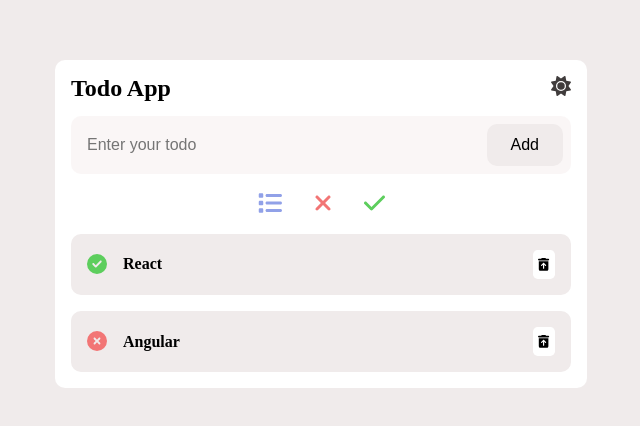
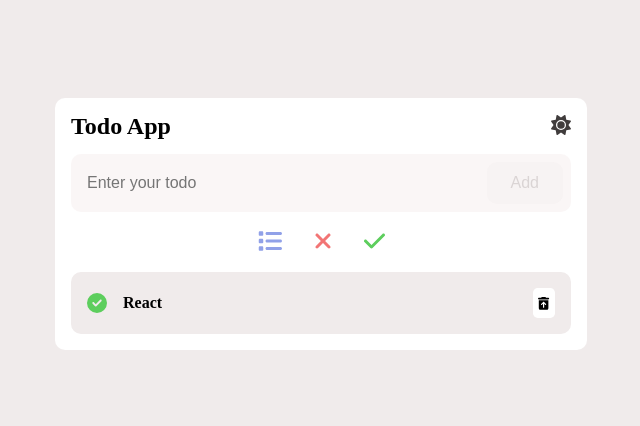
Before and after one commit to jeyofdev/todo-app-angular, an Angular app: page / in a window 1280 px wide. Shown: the part 192-618 px from the top of the page, without its empty margins (319-959 px from the left). Built offline with nearby package versions, Linux system fonts and the light colour scheme; data requests are answered from the project's data file.

Commit message:
feat : add form validation

```diff
--- a/db.json
+++ b/db.json
@@ -4,11 +4,6 @@
       "id": "1",
       "name": "React",
       "status": "complete"
-		},
-		{
-			"id": "2",
-			"name": "Angular",
-			"status": "incomplete"
     }
   ]
 }
--- a/src/app/app.module.ts
+++ b/src/app/app.module.ts
@@ -10,6 +10,7 @@ import { TodoFormComponent } from './core/components/ui/form/todo-form.component
 import { FormsModule } from '@angular/forms';
 import { TodoComponent } from './todo/todo/todo.component';
 import { TodoListComponent } from './todo/todo-list/todo-list.component';
+import { AlertComponent } from './core/components/ui/alert/alert.component';
 
 @NgModule({
 	declarations: [
@@ -19,6 +20,7 @@ import { TodoListComponent } from './todo/todo-list/todo-list.component';
 		TodoFormComponent,
 		TodoComponent,
 		TodoListComponent,
+		AlertComponent,
 	],
 	imports: [BrowserModule, FontAwesomeModule, FormsModule, HttpClientModule],
 	providers: [],
--- /dev/null
+++ b/src/app/core/components/ui/alert/alert.component.html
@@ -0,0 +1,3 @@
+<span class="alert-danger">
+	<typography [type]="'p'" class="danger" [value]="message"></typography>
+</span>
--- /dev/null
+++ b/src/app/core/components/ui/alert/alert.component.scss
@@ -0,0 +1,7 @@
+.alert-danger {
+	display: inline-flex;
+	background-color: #f275753a;
+	padding: 0.2rem 0.5rem;
+	border-radius: 0.25rem;
+	margin-top: 0.5rem;
+}
--- a/src/app/core/components/ui/form/todo-form.component.html
+++ b/src/app/core/components/ui/form/todo-form.component.html
@@ -11,9 +11,28 @@
 			id="newTodo"
 			[placeholder]="'Enter your todo'"
 			[(ngModel)]="todoToAdd"
+			required
+			minlength="4"
+			#title="ngModel"
 		/>
-		<button type="submit" class="btn" [ngClass]="{ dark: darkMode === 'dark' }">
+		<button
+			type="submit"
+			class="btn"
+			[ngClass]="{ dark: darkMode === 'dark' }"
+			[disabled]="!form.valid"
+		>
 			Add
 		</button>
 	</div>
+
+	<div *ngIf="title.invalid && (title.dirty || title.touched)">
+		<alert
+			[message]="'The title is required'"
+			*ngIf="title.errors?.['required']"
+		></alert>
+		<alert
+			[message]="'The name of the todo must contain at least 4 characters'"
+			*ngIf="title.errors?.['minlength']"
+		></alert>
+	</div>
 </form>
--- a/src/app/core/components/ui/form/todo-form.component.scss
+++ b/src/app/core/components/ui/form/todo-form.component.scss
@@ -29,6 +29,7 @@
 .btn {
 	padding: 0.75rem 1.5rem;
 	background-color: #f0ebeb;
+	color: #322e2e;
 	border: none;
 	border-radius: 0.625rem;
 	font-size: 1rem;
@@ -37,4 +38,9 @@
 		background: #353030;
 		color: #dad4d4;
 	}
+
+	&:disabled {
+		background-color: #f0ebeb5b;
+		color: #dad4d4;
+	}
 }
--- a/src/app/core/components/ui/typography/typography.component.html
+++ b/src/app/core/components/ui/typography/typography.component.html
@@ -4,4 +4,4 @@
 <h4 *ngIf="type === 'h4'" [ngStyle]="{ color }">{{ value | titlecase }}</h4>
 <h5 *ngIf="type === 'h5'" [ngStyle]="{ color }">{{ value | titlecase }}</h5>
 <h6 *ngIf="type === 'h6'" [ngStyle]="{ color }">{{ value | titlecase }}</h6>
-<p *ngIf="type === 'p'" [ngStyle]="{ color }">{{ value | titlecase }}</p>
+<p *ngIf="type === 'p'" [ngStyle]="{ color }">{{ value }}</p>
--- a/src/app/core/components/ui/typography/typography.component.scss
+++ b/src/app/core/components/ui/typography/typography.component.scss
@@ -1,4 +1,8 @@
 h1 {
-	font-size: 24px;
+	font-size: 1.5rem;
 	font-weight: bold;
 }
+
+p {
+	font-size: 0.9rem;
+}
```
Also changed, not shown: src/app/core/components/ui/alert/alert.component.ts (added, +10 -0 lines). Lines whose indentation alone changed are shown as unchanged.
